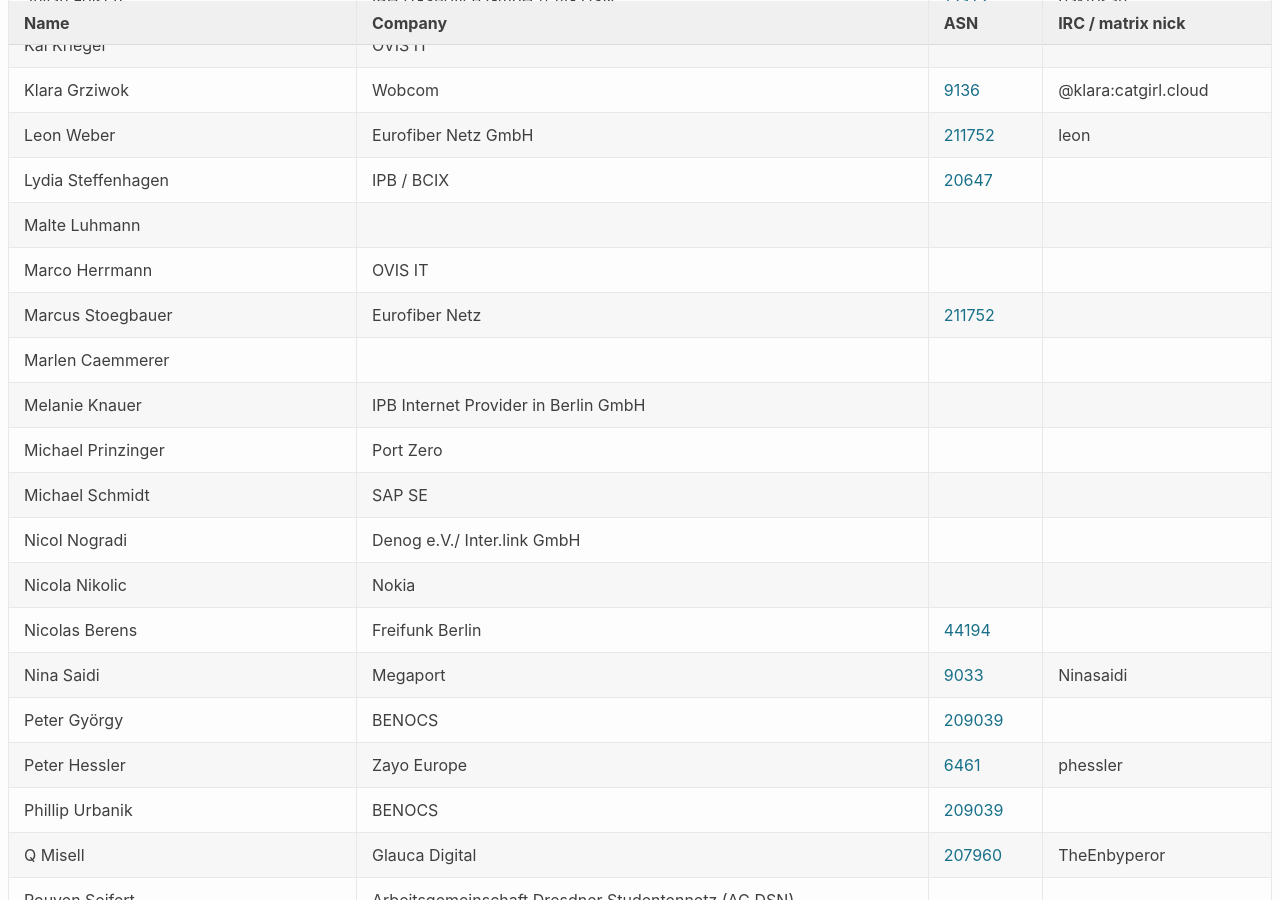
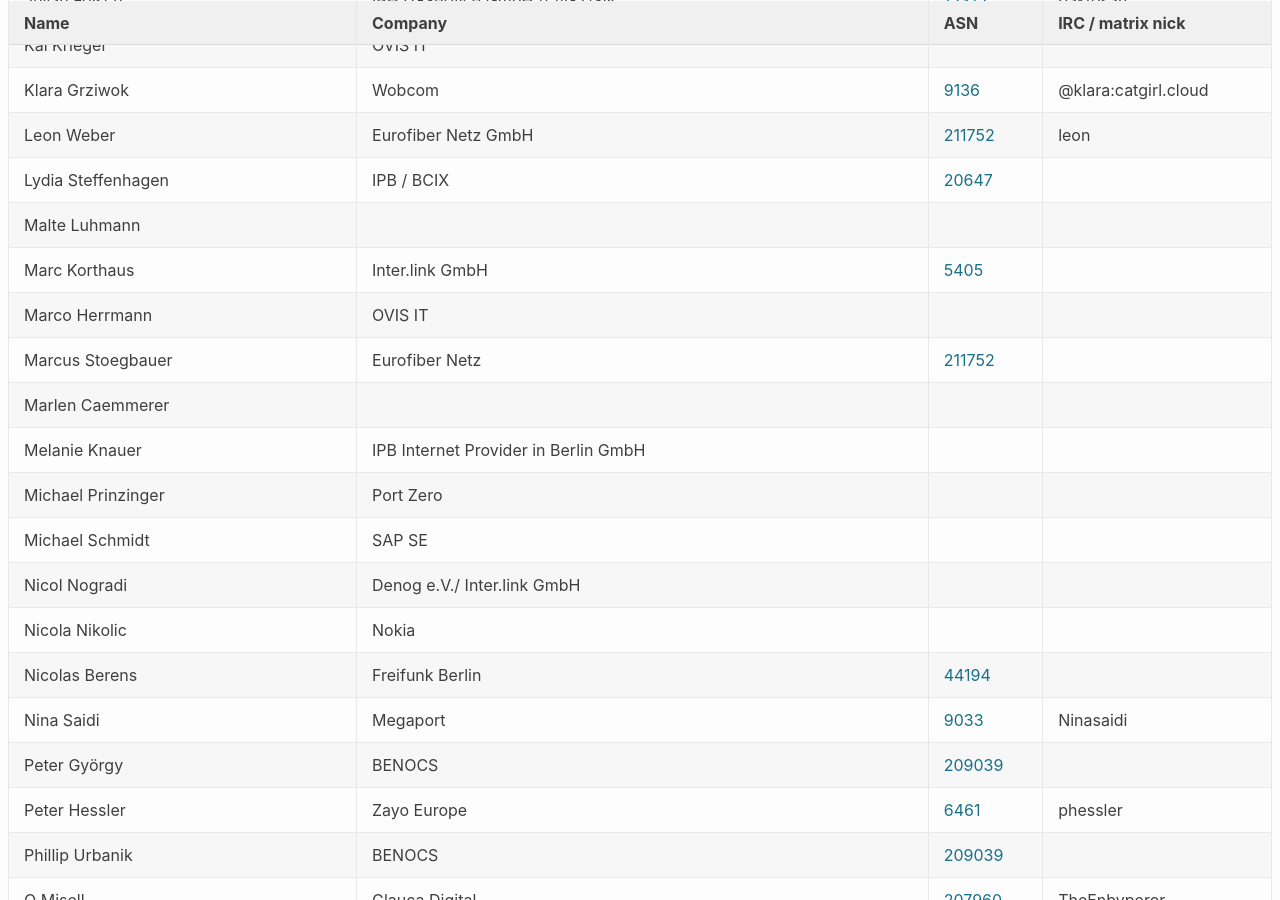
Before and after one commit to denog/pretix-attendeelist, a Jekyll site: the page built from denogmeetup25-03/index.markdown, in a window 1280 px wide and 900 px high, scrolled down 1426 px. Built offline with Jekyll 4.4.1, drawn with Linux system fonts in a browser that asks for light colours.

Commit message:
Latest data: Mon Mar 31 12:13:26 UTC 2025

```diff
--- a/_data/attendees_denogmeetup25-03.json
+++ b/_data/attendees_denogmeetup25-03.json
@@ -216,6 +216,12 @@
     "asn": null
   },
   {
+    "name": "Marc Korthaus",
+    "company": "Inter.link GmbH",
+    "irc": null,
+    "asn": "5405"
+  },
+  {
     "name": "Marco Herrmann",
     "company": "OVIS IT",
     "irc": null,
```
